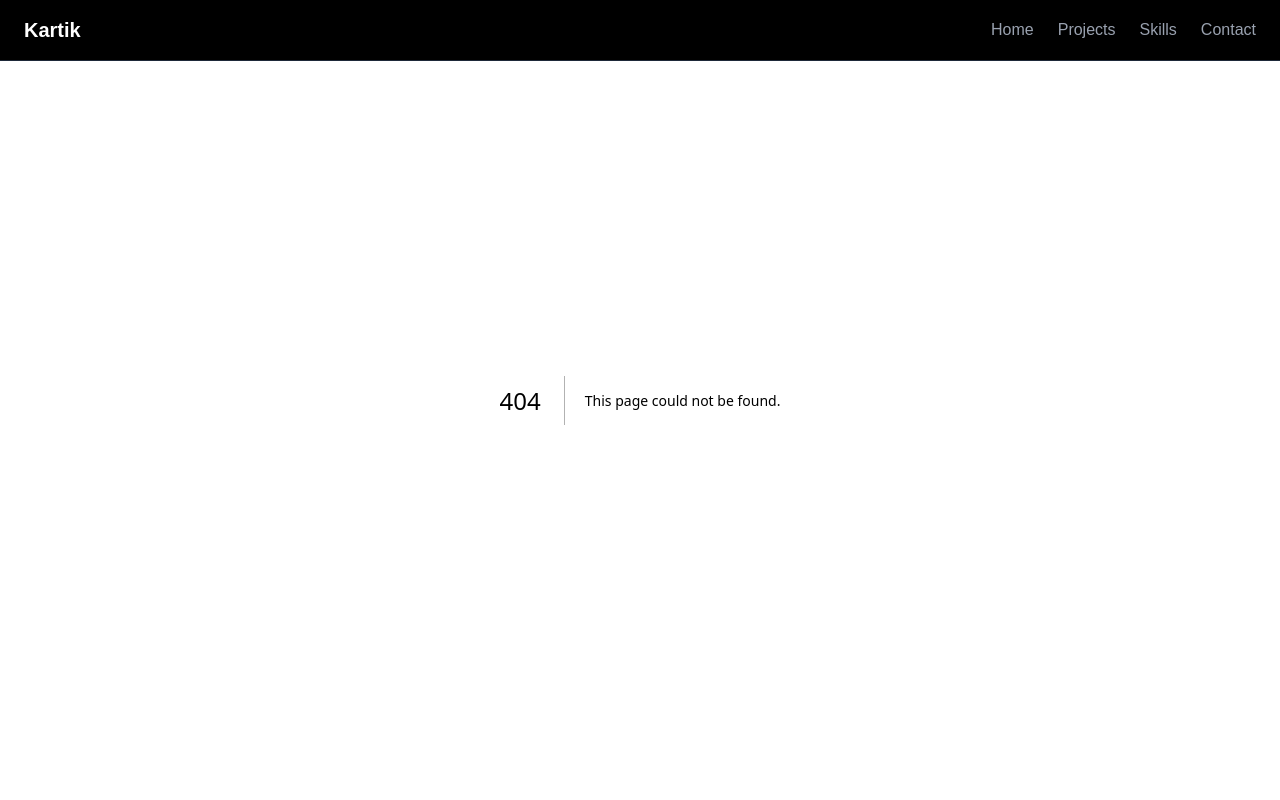
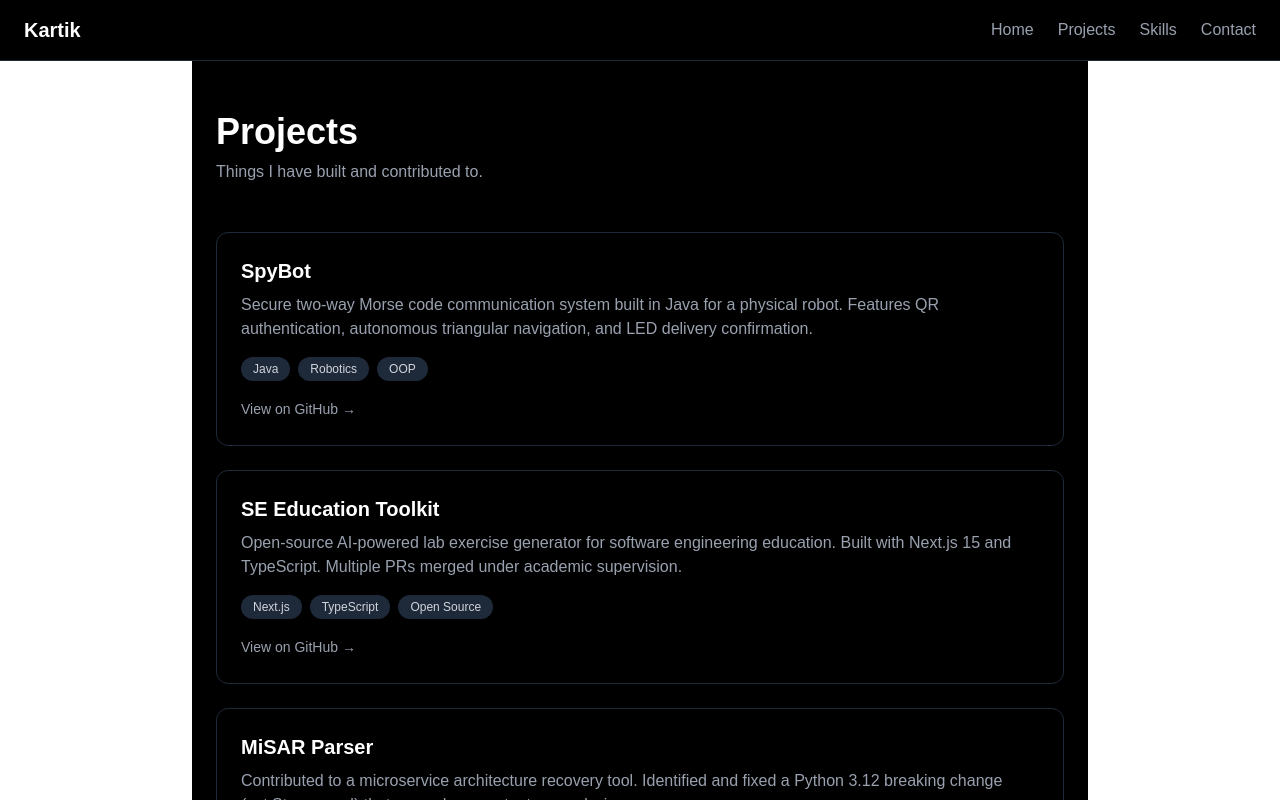
Before and after one commit to krtk119/Portfolio, a Next.js app: page /projects in a window 1280 px wide. Before the commit this address had no page. Shown: the top 800 px of the page. Built offline with nearby package versions, Linux system fonts and the light colour scheme.

Commit message:
add projects and skills pages

```diff
--- a/app/page.tsx
+++ b/app/page.tsx
@@ -1,9 +1,31 @@
 export default function Home() {
   return (
-    <main className="min-h-screen bg-black text-white flex flex-col items-center justify-center px-6">
-      <h1 className="text-5xl font-bold mb-4">Kartik</h1>
-      <p className="text-xl text-gray-400 mb-2">CS (AI) Student @ Brunel University London</p>
-      <p className="text-lg text-gray-500">Software Engineer · VC Scholar · Open to Placement</p>
+    <main className="min-h-screen bg-black text-white flex flex-col items-center justify-center px-6 pt-20">
+      <h1 className="text-6xl font-bold mb-4 text-center">Kartik</h1>
+      <p className="text-2xl text-gray-400 mb-2 text-center">CS (AI) Student @ Brunel University London</p>
+      <p className="text-lg text-gray-500 mb-8 text-center">Software Engineer · VC Scholar · Open to Placement</p>
+      <p className="text-gray-400 max-w-xl text-center mb-10">
+        I build real things — from autonomous robots to open-source AI tools.
+        Currently in Year 2 at Brunel, looking for a placement in central London.
+      </p>
+      <div className="flex gap-4">
+        <a
+          href="https://github.com/krtk119"
+          target="_blank"
+          rel="noreferrer"
+          className="px-6 py-3 bg-white text-black font-semibold rounded-lg hover:bg-gray-200 transition"
+        >
+          GitHub
+        </a>
+        <a
+          href="https://www.linkedin.com/in/kartik-3242963a8"
+          target="_blank"
+          rel="noreferrer"
+          className="px-6 py-3 border border-gray-600 text-white font-semibold rounded-lg hover:border-white transition"
+        >
+          LinkedIn
+        </a>
+      </div>
     </main>
   )
 }
--- /dev/null
+++ b/app/projects/page.tsx
@@ -0,0 +1,45 @@
+const projects = [
+  {
+    title: "SpyBot",
+    description: "Secure two-way Morse code communication system built in Java for a physical robot. Features QR authentication, autonomous triangular navigation, and LED delivery confirmation.",
+    tags: ["Java", "Robotics", "OOP"],
+    github: "https://github.com/krtk119",
+  },
+  {
+    title: "SE Education Toolkit",
+    description: "Open-source AI-powered lab exercise generator for software engineering education. Built with Next.js 15 and TypeScript. Multiple PRs merged under academic supervision.",
+    tags: ["Next.js", "TypeScript", "Open Source"],
+    github: "https://github.com/krtk119",
+  },
+  {
+    title: "MiSAR Parser",
+    description: "Contributed to a microservice architecture recovery tool. Identified and fixed a Python 3.12 breaking change (ast.Str removal) that caused zero output on analysis.",
+    tags: ["Python", "Open Source", "Architecture"],
+    github: "https://github.com/krtk119/MiSAR-Parser-and-Model-Transformation",
+  },
+]
+
+export default function Projects() {
+  return (
+    <main className="min-h-screen bg-black text-white px-6 pt-28 pb-20 max-w-4xl mx-auto">
+      <h1 className="text-4xl font-bold mb-2">Projects</h1>
+      <p className="text-gray-400 mb-12">Things I have built and contributed to.</p>
+      <div className="grid gap-6">
+        {projects.map((project) => (
+          <div key={project.title} className="border border-gray-800 rounded-xl p-6 hover:border-gray-600 transition">
+            <h2 className="text-xl font-semibold mb-2">{project.title}</h2>
+            <p className="text-gray-400 mb-4">{project.description}</p>
+            <div className="flex flex-wrap gap-2 mb-4">
+              {project.tags.map((tag) => (
+                <span key={tag} className="text-xs bg-gray-800 text-gray-300 px-3 py-1 rounded-full">{tag}</span>
+              ))}
+            </div>
+            <a href={project.github} target="_blank" rel="noreferrer" className="text-sm text-gray-400 hover:text-white transition">
+              View on GitHub →
+            </a>
+          </div>
+        ))}
+      </div>
+    </main>
+  )
+}
--- /dev/null
+++ b/app/skills/page.tsx
@@ -0,0 +1,41 @@
+const skills = [
+  {
+    category: "Languages",
+    items: ["Java", "Python", "TypeScript", "JavaScript", "HTML", "CSS"],
+  },
+  {
+    category: "Frameworks & Libraries",
+    items: ["Next.js", "React", "Tailwind CSS", "Node.js"],
+  },
+  {
+    category: "Tools & Platforms",
+    items: ["Git", "GitHub", "VS Code", "IntelliJ IDEA", "Vercel"],
+  },
+  {
+    category: "Concepts",
+    items: ["OOP", "REST APIs", "Data Structures", "Algorithms", "Microservices", "Open Source"],
+  },
+]
+
+export default function Skills() {
+  return (
+    <main className="min-h-screen bg-black text-white px-6 pt-28 pb-20 max-w-4xl mx-auto">
+      <h1 className="text-4xl font-bold mb-2">Skills</h1>
+      <p className="text-gray-400 mb-12">What I work with.</p>
+      <div className="grid gap-8">
+        {skills.map((group) => (
+          <div key={group.category}>
+            <h2 className="text-lg font-semibold text-gray-300 mb-4">{group.category}</h2>
+            <div className="flex flex-wrap gap-3">
+              {group.items.map((skill) => (
+                <span key={skill} className="px-4 py-2 bg-gray-900 border border-gray-700 rounded-lg text-gray-300 text-sm hover:border-gray-400 transition">
+                  {skill}
+                </span>
+              ))}
+            </div>
+          </div>
+        ))}
+      </div>
+    </main>
+  )
+}
```
